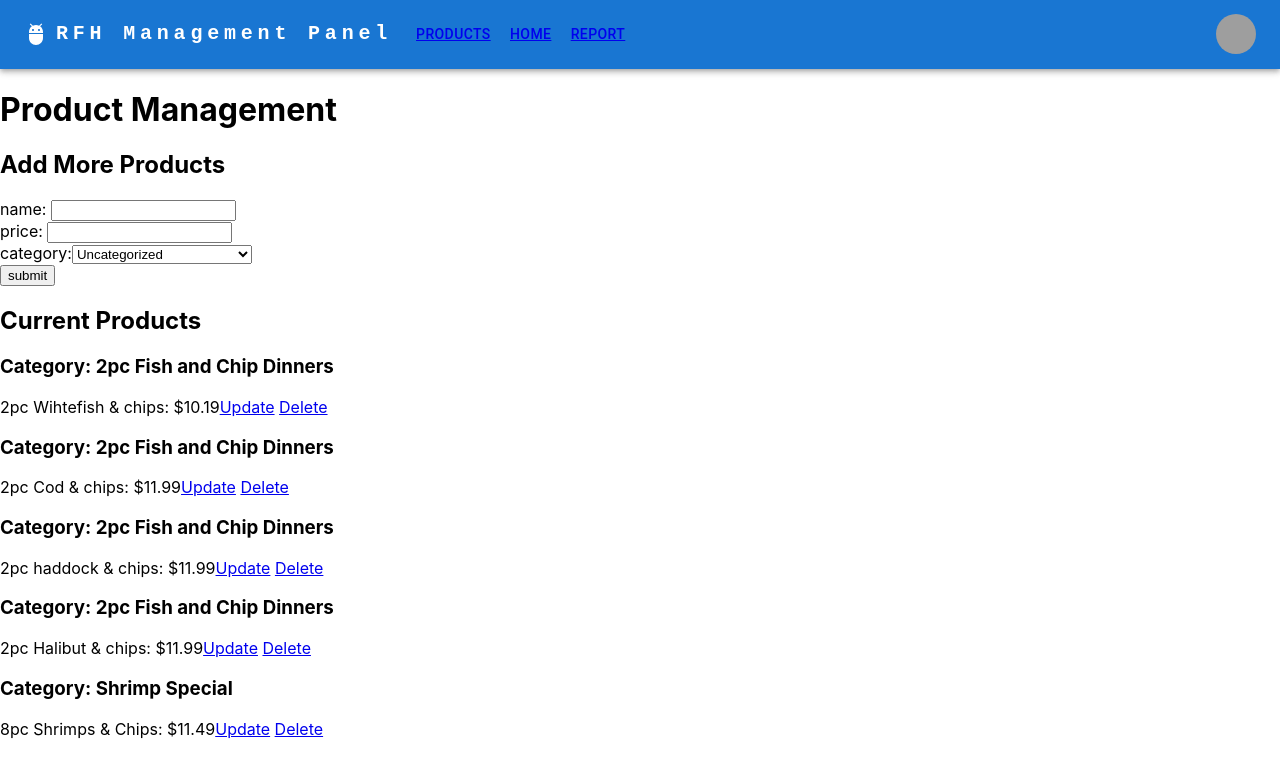
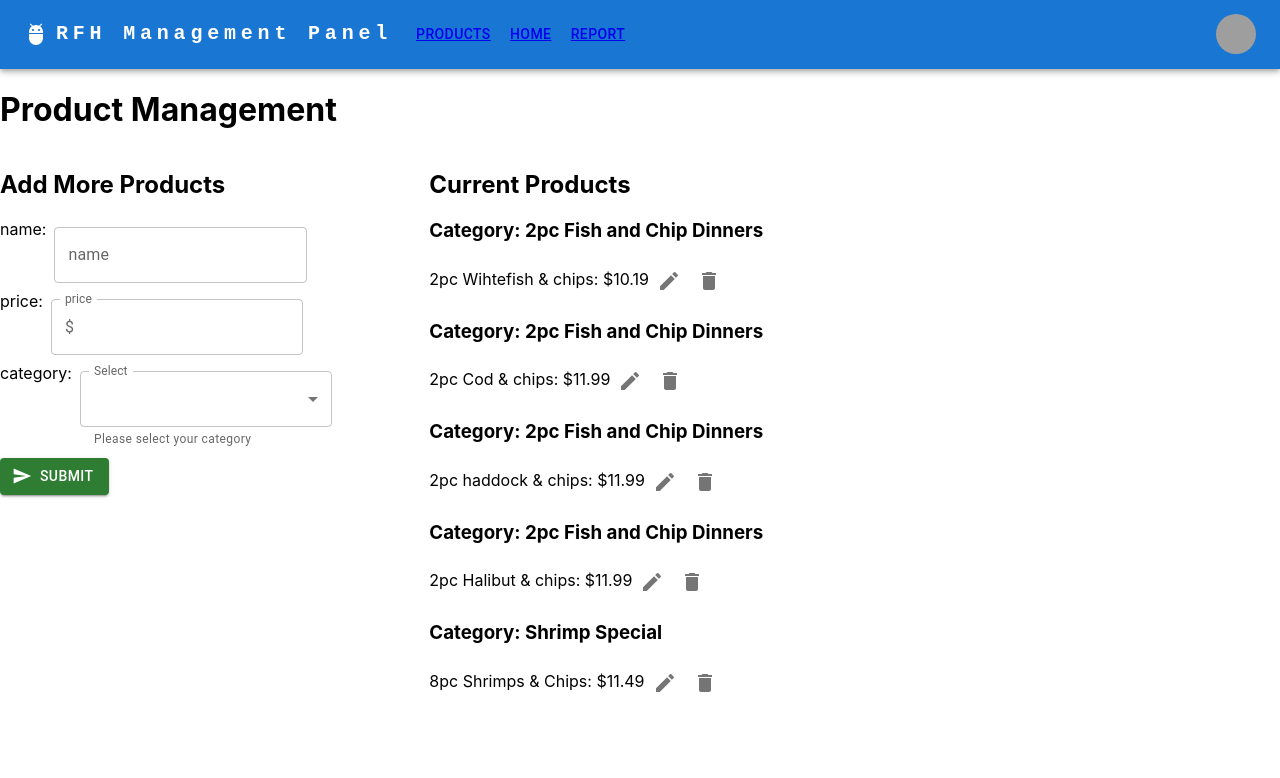
Before and after one commit to QianTea/capstone, a React (Create React App) app in the folder react-project/: page /products in a window 1280 px wide. Shown: the top 778 px of the page. Built offline with nearby package versions, Linux system fonts and the light colour scheme; grey boxes are pictures that could not be loaded.

Commit message:
admin panel - MUI layout

```diff
--- a/react-project/src/pages/product.js
+++ b/react-project/src/pages/product.js
@@ -1,12 +1,38 @@
 import React from "react";
 import { Link } from "react-router-dom";
+import Box from '@mui/material/Box';
+import MenuItem from '@mui/material/IconButton';
+import InputAdornment from '@mui/material/InputAdornment';
+import TextField from '@mui/material/TextField';
+import Stack from '@mui/material/Stack';
+import Button from '@mui/material/Button';
+import IconButton from '@mui/material/IconButton';
+import SendIcon from '@mui/icons-material/Send';
+import EditIcon from '@mui/icons-material/Edit';
+import DeleteIcon from '@mui/icons-material/Delete';
+import Paper from '@mui/material/Paper';
+import Grid from '@mui/material/Grid';
+import Item from '@mui/material/Grid';
 
 const products = [
-    {name: '2pc Wihtefish & chips', price: '10.19',category:'2pc Fish and Chip Dinners' },
-    {name: '2pc Cod & chips', price: '11.99',category:'2pc Fish and Chip Dinners' },
-    {name: '2pc haddock & chips', price: '11.99',category:'2pc Fish and Chip Dinners' },
-    {name: '2pc Halibut & chips', price: '11.99',category:'2pc Fish and Chip Dinners' },
-    {name: '8pc Shrimps & Chips', price: '11.49',category:'Shrimp Special' }
+    { name: '2pc Wihtefish & chips', price: '10.19', category: '2pc Fish and Chip Dinners' },
+    { name: '2pc Cod & chips', price: '11.99', category: '2pc Fish and Chip Dinners' },
+    { name: '2pc haddock & chips', price: '11.99', category: '2pc Fish and Chip Dinners' },
+    { name: '2pc Halibut & chips', price: '11.99', category: '2pc Fish and Chip Dinners' },
+    { name: '8pc Shrimps & Chips', price: '11.49', category: 'Shrimp Special' }
+];
+const categories = [
+    { value: 'Uncategorized', label: 'Uncategorized', },
+    { value: '2pcDinner', label: '2pc Fish and Chip Dinners', },
+    { value: '2pcOnly', label: '2pc Fish Only', },
+    { value: 'family', label: 'Family Packs', },
+    { value: 'sfp', label: 'Sea Food Platter', },
+    { value: 'fries', label: 'Homemade Fries', },
+    { value: 'lunch', label: 'Homemade Fries', },
+    { value: 'shrimpSpecial', label: 'Shrimp Special', },
+    { value: 'kid', label: 'Kid\'s Combo', },
+    { value: 'side', label: 'Side Orders', },
+    { value: 'beverage', label: 'Beverages', }
 ];
 // `` js let name="jinqian"  `hello ${name}`
 
@@ -17,14 +43,14 @@ const ProductAdd = () => {
         let name = form.name.value;
         let price = form.price.value;
         let category = form.category.value;
-        products.push({name:name, price: price, category:category});
+        products.push({ name: name, price: price, category: category });
         console.log(products);
     }
     return (
         <form name="addItem" onSubmit={handleSubmit}>
-            <div> name:<input name="name"/></div>
-            <div> price:<input name="price"/></div>
-            <div> category:<input name="category"/></div>
+            <div> name:<input name="name" /></div>
+            <div> price:<input name="price" /></div>
+            <div> category:<input name="category" /></div>
             <button type="submit">Submit</button>
         </form>
     )
@@ -57,7 +83,7 @@ class Product extends React.Component {
 
     constructor() {
         super();
-        this.state = {products:[]}
+        this.state = { products: [] }
     }
 
     componentDidMount() {
@@ -68,7 +94,7 @@ class Product extends React.Component {
     }
 
     loadData = () => {
-        this.setState({products: products});
+        this.setState({ products: products });
     }
     // loadDataAfter4sec = () => {
     //     setTimeout(() => {
@@ -88,12 +114,12 @@ class Product extends React.Component {
         let price = form.price.value;
         let category = form.category.value;
         let current = this.state.products;
-        current.push({name: name, price: price, category:category});
-        this.setState({products: current});
+        current.push({ name: name, price: price, category: category });
+        this.setState({ products: current });
         console.log(products);
     }
 
-    handleClick = (value) =>{
+    handleClick = (value) => {
         console.log('my price:', value);
     }
 
@@ -101,38 +127,87 @@ class Product extends React.Component {
         return (
             <>
                 <h1>Product Management</h1>
+                <Grid container spacing={1}>
+                    <Grid item xs={4}>
+                        <Item>
                             <h2>Add More Products</h2>
+                            <Box component="form"
+                                sx={{
+                                    '& .MuiTextField-root': { m: 1, width: '25ch' },
+                                }}
+                                noValidate
+                                autoComplete="off" >
                                 <form name="addItem" onSubmit={this.handleSubmit}>
-                <div> name: <input name="name"/></div>
-                <div> price: <input name="price"/></div>
-                <div> category:
-                    <select id="category">
-                        <option value="uncategorized">Uncategorized</option>
-                        <option value="2pcDinner">2pc Fish and Chip Dinners</option>
-                        <option value="2pcOnly">2pc Fish Only</option>
-                        <option value="family">Family Packs</option>
-                        <option value="sfp">Sea Food Platter</option>
-                        <option value="fries">Homemade Fries</option>
-                        <option value="lunch">Lunch Special</option>
-                        <option value="shrimpSpecial">Shrimp Special</option>
-                        <option value="kid">Kid's Combo</option>
-                        <option value="side">Side Orders</option>
-                        <option value="beverage">Beverages</option>
-                    </select>
+                                    <div>
+                                        name:
+                                        <TextField
+                                            id="newName"
+                                            label="name"
+                                            variant="outlined"
+                                        />
                                     </div>
-                <button type="submit">submit</button>
+
+                                    <div>
+                                        price:
+                                        <TextField
+                                            id="newPrice"
+                                            label="price"
+                                            variant="outlined"
+                                            InputProps={{
+                                                startAdornment:
+                                                    <InputAdornment position="start">$</InputAdornment>,
+                                            }}
+                                        />
+                                    </div>
+                                    <div>
+                                        category:
+                                        <TextField
+                                            id="outlined-select-category"
+                                            select
+                                            label="Select"
+                                            defaultValue="uncategorized"
+                                            helperText="Please select your category"
+                                        >
+                                            {categories.map((option) => (
+                                                <MenuItem key={option.value} value={option.value}>
+                                                    {option.label}
+                                                </MenuItem>
+                                            ))}
+                                        </TextField>
+
+                                    </div>
+                                    {/* <button type="submit">submit</button> */}
+                                    <Button variant="contained" startIcon={<SendIcon />} color="success">
+                                        Submit
+                                    </Button>
                                 </form>
-
+                            </Box>
+                        </Item>
+                    </Grid>
+                    <Grid item xs={8}>
+                        <Item>
                             <h2>Current Products</h2>
                             {this.state.products.map(v => {
                                 return <div>
                                     <h3>Category: {v.category}</h3>
                                     {v.name}: ${v.price}
                                     {/* <button onClick={() => this.handleClick(v.price)}>open</button> */}
-                    <a><Link to={v.price}>Update</Link> </a>
-                    <a><Link to={v}>Delete</Link> </a>
+                                    {/* <a><Link to={v.price}>Update</Link> </a> */}
+                                    <IconButton aria-label="edit">
+                                        <EditIcon />
+                                    </IconButton>
+                                    <IconButton aria-label="delete">
+                                        <DeleteIcon />
+                                    </IconButton>
                                 </div>
                             })}
+
+                        </Item>
+                    </Grid>
+                </Grid>
+
+
+
 
             </>
         )
```
Lines whose indentation alone changed are shown as unchanged.
